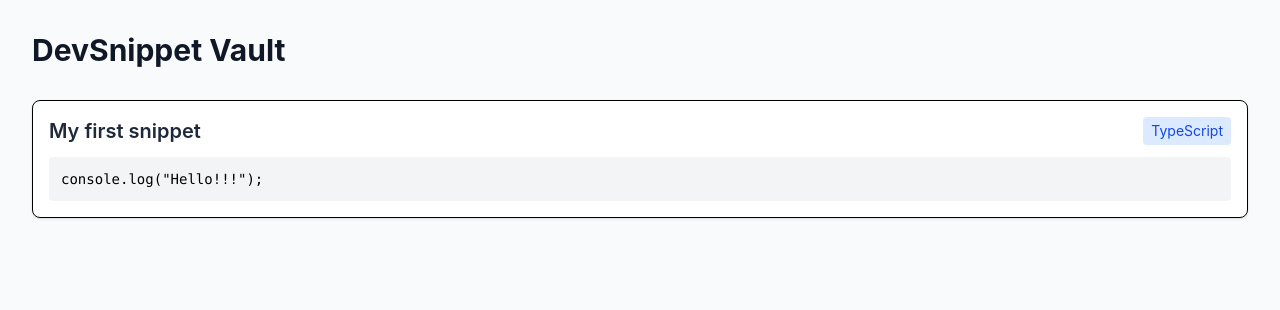
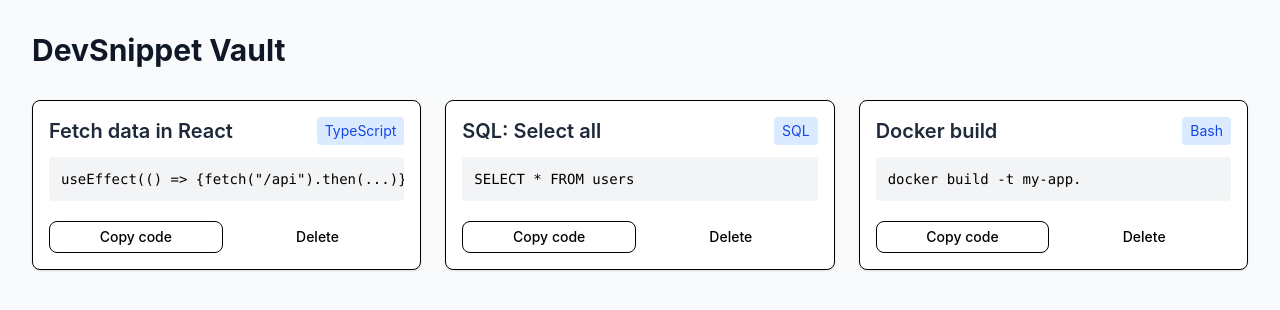
Before and after one commit to Nastia77777/devsnippet-vault, a React (Vite) app in the folder client/: page / in a window 1280 px wide. Shown: the top 310 px of the page. Built offline with nearby package versions, Linux system fonts and the light colour scheme.

Commit message:
feat: add copy and delete buttons to SnippetCard, wire up delete handler

```diff
--- a/client/package.json
+++ b/client/package.json
@@ -10,10 +10,13 @@
     "preview": "vite preview"
   },
   "dependencies": {
+    "@base-ui/react": "^1.9.0",
     "@tailwindcss/vite": "^4.3.5",
-    "cn": "^0.5.2",
+    "class-variance-authority": "^0.7.1",
+    "clsx": "^2.1.1",
     "react": "^19.3.1",
     "react-dom": "^19.3.1",
+    "tailwind-merge": "^3.7.0",
     "tailwindcss": "^4.3.5"
   },
   "devDependencies": {
--- a/client/src/App.tsx
+++ b/client/src/App.tsx
@@ -1,17 +1,50 @@
 import { SnippetCard } from './components/SnippetCard';
 
+const mockSnippets = [
+  {
+    id: '1',
+    title: 'Fetch data in React',
+    language: 'TypeScript',
+    code: 'useEffect(() => {fetch("/api").then(...)}, []);',
+  },
+  {
+    id: '2',
+    title: 'SQL: Select all',
+    language: 'SQL',
+    code: 'SELECT * FROM users',
+  },
+  {
+    id: '3',
+    title: 'Docker build',
+    language: 'Bash',
+    code: 'docker build -t my-app.',
+  },
+
+];
+
 function App() {
+  const handleDelete = (id: string) => {
+    console.log(`Delete snippet from ID: ${id}`);
+    alert(`Snippet ${id} be deleted`);
+  };
+
   return (
     <div className='min-h-screen bg-gray-50 p-8'>
       <h1 className='text-3xl font-bold text-gray-900 mb-8'>
         DevSnippet Vault
       </h1>
 
-      <SnippetCard
-      title='My first snippet'
-      language='TypeScript'
-      code='console.log("Hello!!!");'
-      />
+      <div className='grid grid-cols-1 md:grid-cols-2 lg:grid-cols-3 gap-6'>
+        {mockSnippets.map((snippet) => (
+          <SnippetCard
+          key={snippet.id}
+          title={snippet.title}
+          language={snippet.language}
+          code={snippet.code}
+          onDelete={() => handleDelete(snippet.id)}
+          />
+        ))}
+      </div>
     </div>
   );
 }
--- a/client/src/components/SnippetCard.tsx
+++ b/client/src/components/SnippetCard.tsx
@@ -1,10 +1,29 @@
+import { useState } from "react";
+import {Button} from '@/components/ui/button';
+
 interface SnippetCardProps {
     title: string;
     language: string;
     code: string;
+    onDelete: () => void;
 }
 
-export function SnippetCard({title, language, code}: SnippetCardProps) {
+export function SnippetCard({title, language, code, onDelete}: SnippetCardProps) {
+
+    const [isCopied, setIsCopied] = useState(false);
+
+    const handleCopy = async () => {
+        try {
+            await navigator.clipboard.writeText(code);
+            setIsCopied(true);
+
+            setTimeout(() => setIsCopied(false), 2000);
+        } catch (err) {
+            console.error('Something went wrong', err);
+        }
+    };
+
+
     return(
         <div className="border rounded-lg p-4 bg-white shadow-sm flex flex-col gap-3">
             <div className="flex justify-between items-center">
@@ -15,6 +34,24 @@ export function SnippetCard({title, language, code}: SnippetCardProps) {
             <pre className="bg-gray-100 p-3 rounded text-sm overflow-x-auto">
                 <code>{code}</code>
             </pre>
+
+            <div className="flex gap-2 mt-2">
+                <Button
+            onClick={handleCopy}
+            variant='outline'
+            className='flex-1'
+            >
+                {isCopied ? 'Copied' : 'Copy code'}
+            </Button>
+
+            <Button
+            onClick={onDelete}
+            variant='destructive'
+            className='flex-1'
+            >
+                Delete
+            </Button>
+            </div>
         </div>
     );
 }
--- a/client/@/components/ui/button.tsx
+++ b/client/src/components/ui/button.tsx
@@ -1,6 +1,6 @@
 import { Button as ButtonPrimitive } from "@base-ui/react/button"
 import { cva, type VariantProps } from "class-variance-authority"
-import { cn } from "cn"
+import { cn } from "@/lib/utils"
 
 const buttonVariants = cva(
   "group/button inline-flex shrink-0 items-center justify-center rounded-lg border border-transparent bg-clip-padding text-sm font-medium whitespace-nowrap transition-all outline-none select-none focus-visible:border-ring focus-visible:ring-3 focus-visible:ring-ring/50 active:not-aria-[haspopup]:translate-y-px disabled:pointer-events-none disabled:opacity-50 aria-invalid:border-destructive aria-invalid:ring-3 aria-invalid:ring-destructive/20 dark:aria-invalid:border-destructive/50 dark:aria-invalid:ring-destructive/40 [&_svg]:pointer-events-none [&_svg]:shrink-0 [&_svg:not([class*='size-'])]:size-4",
--- /dev/null
+++ b/client/src/lib/utils.ts
@@ -0,0 +1,6 @@
+import { clsx, type ClassValue } from "clsx"
+import { twMerge } from "tailwind-merge"
+
+export function cn(...inputs: ClassValue[]) {
+  return twMerge(clsx(inputs))
+}
```
Also changed, not shown: 1 other file (tests, documents, lock files or other folders).
